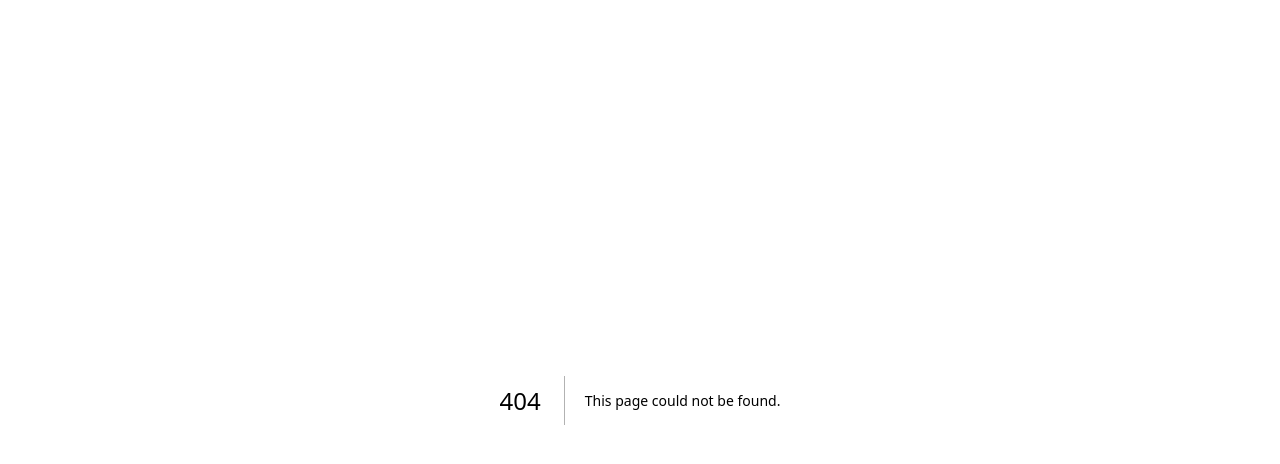
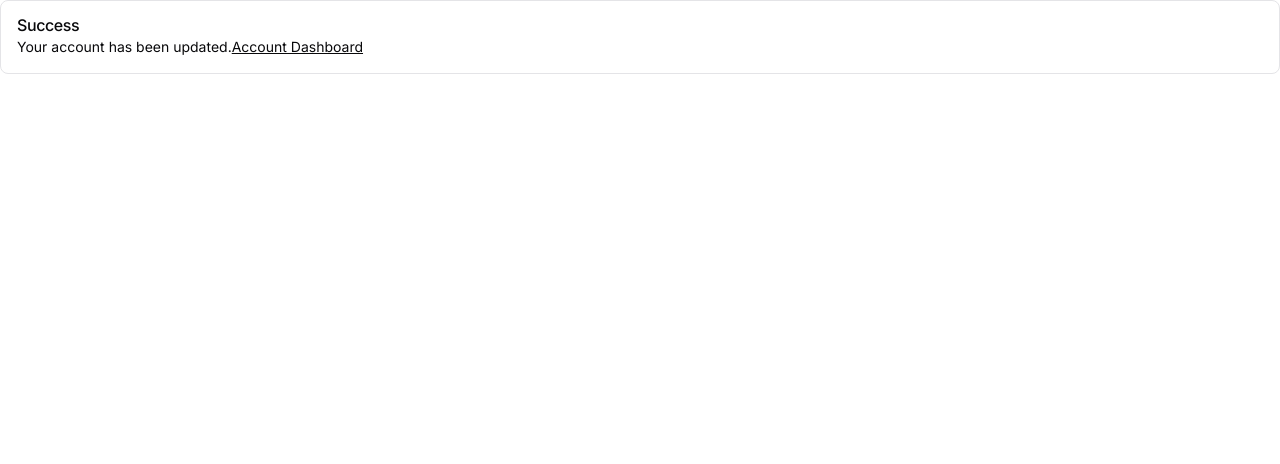
Before and after one commit to justigo86/form-builder, a Next.js app: page /payment/success in a window 1280 px wide. Before the commit this address had no page. Shown: the top 464 px of the page. Built offline with nearby package versions, Linux system fonts and the light colour scheme.

Commit message:
created payment subscription success page

```diff
--- /dev/null
+++ b/src/app/payment/success/page.tsx
@@ -0,0 +1,20 @@
+import React from "react";
+import { Alert, AlertDescription, AlertTitle } from "@/components/ui/alert";
+import Link from "next/link";
+
+//copied template from /forms/[formId]/success page
+const page = () => {
+  return (
+    <Alert>
+      <AlertTitle>Success</AlertTitle>
+      <AlertDescription>
+        Your account has been updated.
+        <Link href="/view-forms" className="underline">
+          Account Dashboard
+        </Link>
+      </AlertDescription>
+    </Alert>
+  );
+};
+
+export default page;
```
